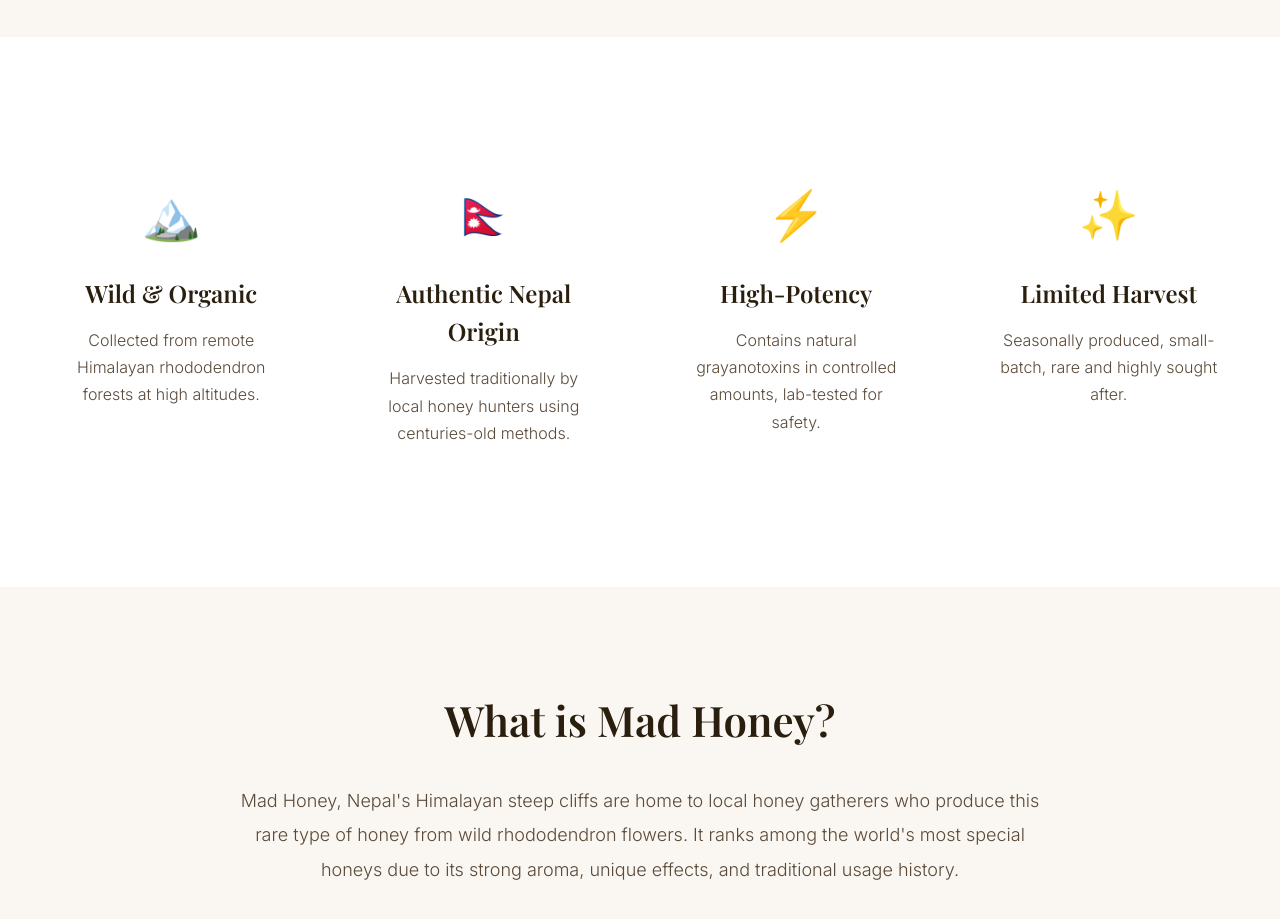
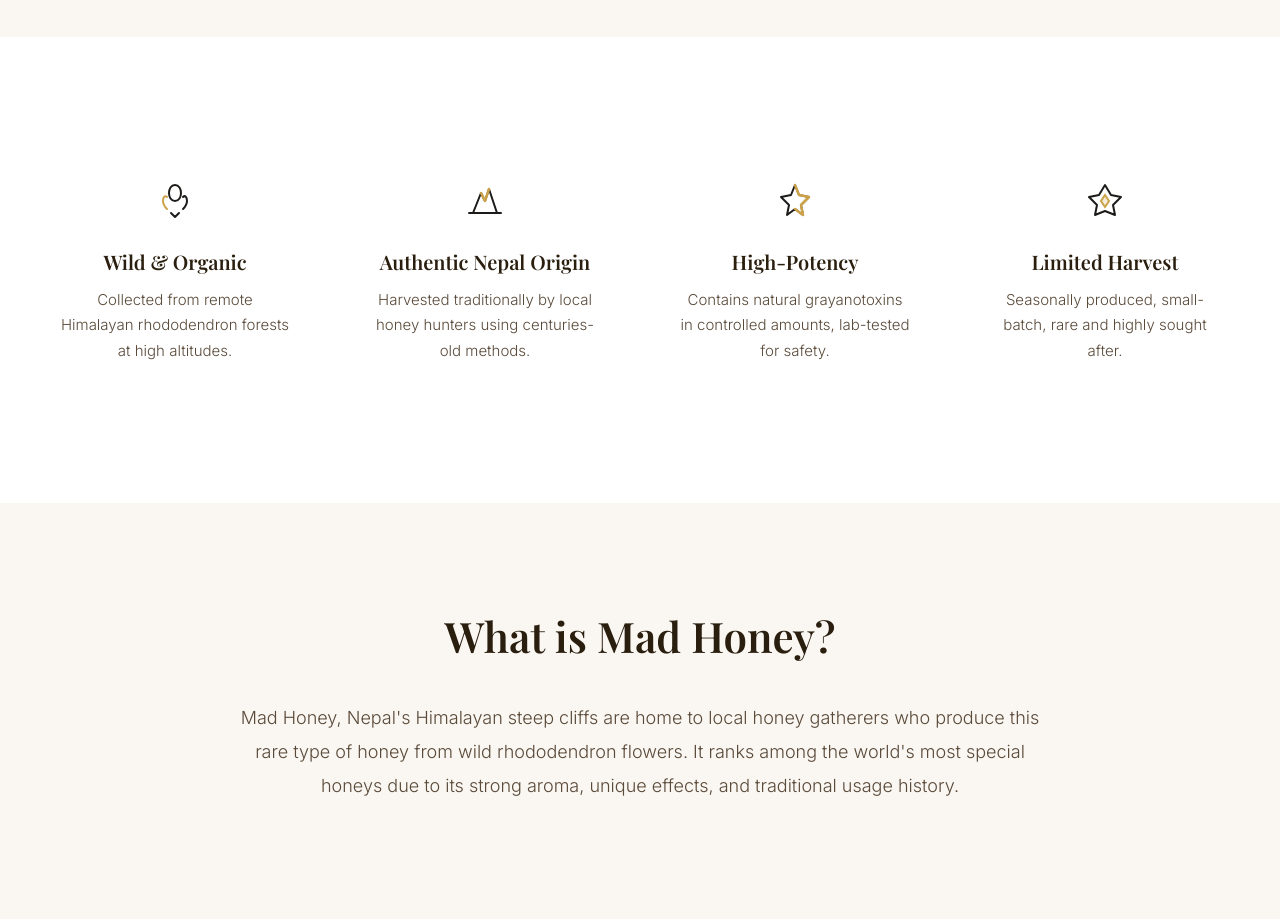
Before and after one commit to mcgogo64-cell/mad.honey, a Next.js app: page / in a window 1280 px wide. Shown: the part 1980-2899 px from the top of the page. Built offline with nearby package versions, Linux system fonts and the light colour scheme.

Commit message:
Replace emoji icons with premium SVG icons - minimal geometric design with gold accents

```diff
--- a/pages/index.js
+++ b/pages/index.js
@@ -3,6 +3,77 @@ import { useRouter } from 'next/router';
 import { useMemo } from 'react';
 
 const AMAZON_LINK = 'https://amzn.to/4o1YhZ8';
+
+// Premium SVG Icons
+const PremiumIcons = {
+  wild: (
+    <svg width="48" height="48" viewBox="0 0 48 48" fill="none" xmlns="http://www.w3.org/2000/svg">
+      <path d="M24 8C20 8 18 12 18 16C18 20 20 24 24 24C28 24 30 20 30 16C30 12 28 8 24 8Z" stroke="#1D1B19" strokeWidth="2" strokeLinecap="round" strokeLinejoin="round"/>
+      <path d="M16 32C14 30 12 28 12 24C12 20 14 18 16 20" stroke="#CDA349" strokeWidth="2" strokeLinecap="round" strokeLinejoin="round"/>
+      <path d="M32 32C34 30 36 28 36 24C36 20 34 18 32 20" stroke="#1D1B19" strokeWidth="2" strokeLinecap="round" strokeLinejoin="round"/>
+      <path d="M20 36L24 40L28 36" stroke="#1D1B19" strokeWidth="2" strokeLinecap="round" strokeLinejoin="round"/>
+    </svg>
+  ),
+  nepal: (
+    <svg width="48" height="48" viewBox="0 0 48 48" fill="none" xmlns="http://www.w3.org/2000/svg">
+      <path d="M12 36L20 16L24 24L28 12L36 36" stroke="#1D1B19" strokeWidth="2" strokeLinecap="round" strokeLinejoin="round"/>
+      <path d="M20 16L24 24L28 12" stroke="#CDA349" strokeWidth="2.5" strokeLinecap="round" strokeLinejoin="round"/>
+      <line x1="8" y1="36" x2="40" y2="36" stroke="#1D1B19" strokeWidth="2" strokeLinecap="round"/>
+    </svg>
+  ),
+  premium: (
+    <svg width="48" height="48" viewBox="0 0 48 48" fill="none" xmlns="http://www.w3.org/2000/svg">
+      <path d="M24 8L28 18L38 20L30 28L32 38L24 32L16 38L18 28L10 20L20 18L24 8Z" stroke="#1D1B19" strokeWidth="2" strokeLinecap="round" strokeLinejoin="round"/>
+      <path d="M24 8L28 18L38 20L30 28L32 38L24 32" stroke="#CDA349" strokeWidth="2.5" strokeLinecap="round" strokeLinejoin="round"/>
+    </svg>
+  ),
+  rare: (
+    <svg width="48" height="48" viewBox="0 0 48 48" fill="none" xmlns="http://www.w3.org/2000/svg">
+      <path d="M24 8L30 18L40 20L32 28L34 38L24 34L14 38L16 28L8 20L18 18L24 8Z" stroke="#1D1B19" strokeWidth="2" strokeLinecap="round" strokeLinejoin="round"/>
+      <path d="M24 18L28 24L24 30L20 24L24 18Z" stroke="#CDA349" strokeWidth="2" fill="url(#goldGradient)"/>
+      <defs>
+        <linearGradient id="goldGradient" x1="20" y1="18" x2="28" y2="30" gradientUnits="userSpaceOnUse">
+          <stop offset="0%" stopColor="#CDA349" stopOpacity="0.3"/>
+          <stop offset="100%" stopColor="#CDA349" stopOpacity="0.1"/>
+        </linearGradient>
+      </defs>
+    </svg>
+  ),
+  lab: (
+    <svg width="48" height="48" viewBox="0 0 48 48" fill="none" xmlns="http://www.w3.org/2000/svg">
+      <rect x="18" y="8" width="12" height="28" rx="2" stroke="#1D1B19" strokeWidth="2"/>
+      <line x1="20" y1="14" x2="28" y2="14" stroke="#1D1B19" strokeWidth="1.5"/>
+      <line x1="20" y1="18" x2="28" y2="18" stroke="#1D1B19" strokeWidth="1.5"/>
+      <line x1="20" y1="22" x2="28" y2="22" stroke="#1D1B19" strokeWidth="1.5"/>
+      <circle cx="24" cy="28" r="3" fill="#CDA349" fillOpacity="0.3" stroke="#CDA349" strokeWidth="1.5"/>
+      <path d="M24 28L24 36" stroke="#CDA349" strokeWidth="2" strokeLinecap="round"/>
+    </svg>
+  ),
+  flavor: (
+    <svg width="48" height="48" viewBox="0 0 48 48" fill="none" xmlns="http://www.w3.org/2000/svg">
+      <path d="M24 8C24 8 28 12 28 20C28 28 24 32 24 32C24 32 20 28 20 20C20 12 24 8 24 8Z" stroke="#1D1B19" strokeWidth="2" strokeLinecap="round" strokeLinejoin="round"/>
+      <path d="M24 8C24 8 28 12 28 20C28 28 24 32 24 32" stroke="#CDA349" strokeWidth="2" strokeLinecap="round" strokeLinejoin="round"/>
+      <line x1="24" y1="20" x2="24" y2="32" stroke="#1D1B19" strokeWidth="1.5"/>
+      <path d="M24 32L24 40" stroke="#CDA349" strokeWidth="2" strokeLinecap="round"/>
+    </svg>
+  ),
+  harvest: (
+    <svg width="48" height="48" viewBox="0 0 48 48" fill="none" xmlns="http://www.w3.org/2000/svg">
+      <line x1="24" y1="8" x2="24" y2="28" stroke="#1D1B19" strokeWidth="2" strokeLinecap="round"/>
+      <rect x="20" y="28" width="8" height="6" rx="1" stroke="#1D1B19" strokeWidth="2"/>
+      <path d="M20 28L22 26L26 26L28 28" stroke="#CDA349" strokeWidth="2" strokeLinecap="round" strokeLinejoin="round"/>
+      <line x1="18" y1="34" x2="30" y2="34" stroke="#1D1B19" strokeWidth="1.5"/>
+    </svg>
+  ),
+  shipping: (
+    <svg width="48" height="48" viewBox="0 0 48 48" fill="none" xmlns="http://www.w3.org/2000/svg">
+      <rect x="10" y="18" width="20" height="16" rx="1" stroke="#1D1B19" strokeWidth="2"/>
+      <path d="M10 20L24 14L38 20" stroke="#1D1B19" strokeWidth="2" strokeLinecap="round" strokeLinejoin="round"/>
+      <path d="M30 20L30 34" stroke="#1D1B19" strokeWidth="2" strokeLinecap="round"/>
+      <path d="M32 24L38 28L32 32" stroke="#CDA349" strokeWidth="2.5" strokeLinecap="round" strokeLinejoin="round" fill="none"/>
+    </svg>
+  )
+};
 
 const translations = {
   en: {
@@ -20,22 +91,22 @@ const translations = {
     ],
     features: [
       {
-        icon: '🏔️',
+        icon: 'wild',
         title: 'Wild & Organic',
         desc: 'Collected from remote Himalayan rhododendron forests at high altitudes.'
       },
       {
-        icon: '🇳🇵',
+        icon: 'nepal',
         title: 'Authentic Nepal Origin',
         desc: 'Harvested traditionally by local honey hunters using centuries-old methods.'
       },
       {
-        icon: '⚡',
+        icon: 'premium',
         title: 'High-Potency',
         desc: 'Contains natural grayanotoxins in controlled amounts, lab-tested for safety.'
       },
       {
-        icon: '✨',
+        icon: 'rare',
         title: 'Limited Harvest',
         desc: 'Seasonally produced, small-batch, rare and highly sought after.'
       }
@@ -87,22 +158,22 @@ const translations = {
     ],
     features: [
       {
-        icon: '🏔️',
+        icon: 'wild',
         title: 'Yabani & Organik',
         desc: 'Yüksek rakımlı uzak Himalaya orman gülü ormanlarından toplanmıştır.'
       },
       {
-        icon: '🇳🇵',
+        icon: 'nepal',
         title: 'Otantik Nepal Menşei',
         desc: 'Yerel bal toplayıcıları tarafından yüzyıllardır kullanılan geleneksel yöntemlerle hasat edilir.'
       },
       {
-        icon: '⚡',
+        icon: 'premium',
         title: 'Yüksek Potans',
         desc: 'Kontrollü miktarlarda doğal grayanotoksin içerir, güvenlik için laboratuvar test edilmiştir.'
       },
       {
-        icon: '✨',
+        icon: 'rare',
         title: 'Sınırlı Hasat',
         desc: 'Mevsimsel olarak üretilir, küçük parti, nadir ve çok aranır.'
       }
@@ -263,7 +334,7 @@ export default function Home() {
           <div className="features-grid">
             {t.features.map((feature, i) => (
               <div key={i} className="feature-card">
-                <div className="feature-icon">{feature.icon}</div>
+                <div className="feature-icon">{PremiumIcons[feature.icon] || PremiumIcons.wild}</div>
                 <h3 className="feature-title">{feature.title}</h3>
                 <p className="feature-desc">{feature.desc}</p>
               </div>
--- a/styles/globals.css
+++ b/styles/globals.css
@@ -220,8 +220,8 @@ body {
   max-width: 1200px;
   margin: 0 auto;
   display: grid;
-  grid-template-columns: repeat(auto-fit, minmax(250px, 1fr));
-  gap: 50px;
+  grid-template-columns: repeat(4, 1fr);
+  gap: 40px;
 }
 
 .feature-card {
@@ -230,20 +230,30 @@ body {
 }
 
 .feature-icon {
-  font-size: 48px;
-  margin-bottom: 20px;
+  width: 48px;
+  height: 48px;
+  margin: 0 auto 24px;
+  display: flex;
+  align-items: center;
+  justify-content: center;
+}
+
+.feature-icon svg {
+  width: 100%;
+  height: 100%;
 }
 
 .feature-title {
   font-family: 'Playfair Display', serif;
-  font-size: 24px;
+  font-size: 20px;
   font-weight: 600;
   color: #2A1E0F;
-  margin-bottom: 15px;
+  margin-bottom: 12px;
+  line-height: 1.3;
 }
 
 .feature-desc {
-  font-size: 16px;
+  font-size: 15px;
   color: #5A4A3A;
   line-height: 1.7;
   font-weight: 300;
@@ -414,8 +424,14 @@ body {
   }
 
   .features-grid {
-    grid-template-columns: 1fr;
-    gap: 40px;
+    grid-template-columns: repeat(2, 1fr);
+    gap: 30px;
+  }
+
+  .feature-icon {
+    width: 40px;
+    height: 40px;
+    margin-bottom: 20px;
   }
 
   .benefits-safety-grid {
```
